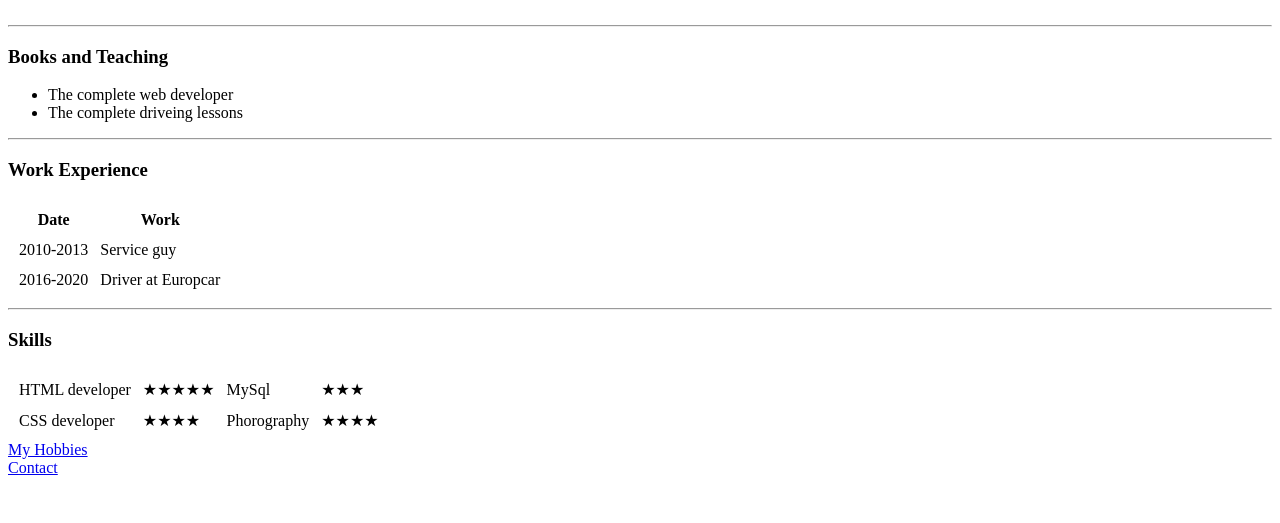
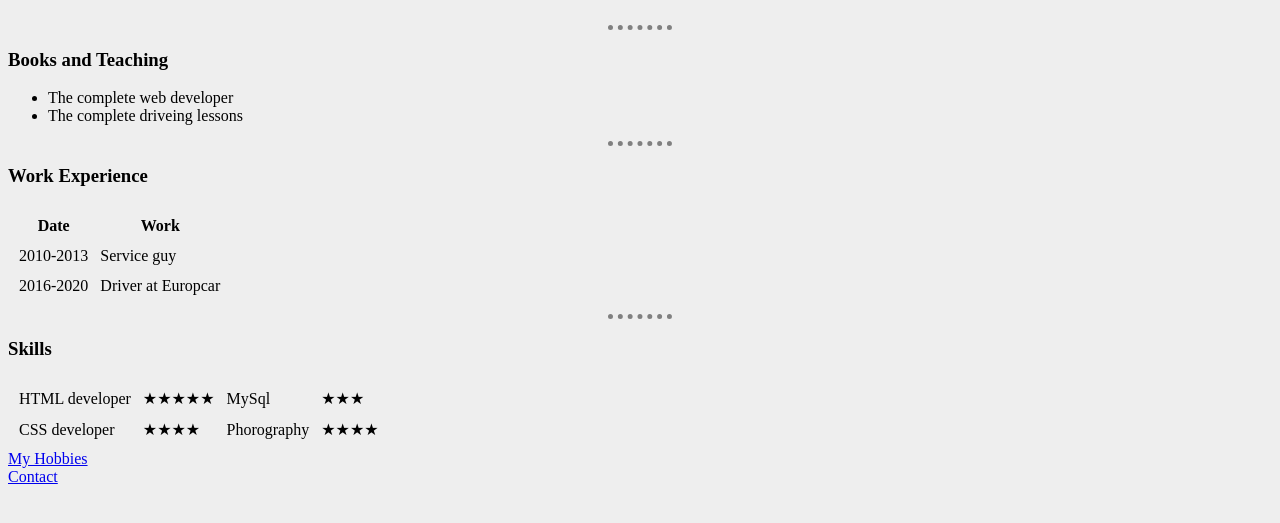
Before and after one commit to stbtamas/cv, a plain HTML site: page index.html in a window 1280 px wide. Shown: the part 187-710 px from the top of the page. Drawn offline with Linux system fonts and the light colour scheme.

Commit message:
added css folder

```diff
--- /dev/null
+++ b/css/styles.css
@@ -0,0 +1,12 @@
+body{
+  background-color: #eeeeee;
+}
+hr {
+
+  border-style: none;
+  border-top-style: dotted;
+  border-color: grey;
+  border-width: 5px;
+  width: 5%;
+
+}
--- a/index.html
+++ b/index.html
@@ -4,6 +4,7 @@
 <head>
   <meta charset="utf-8">
   <title>Salanki`s Personal Site</title>
+  <link rel="stylesheet" href="/css/styles.css">
 </head>
 
 <body>
```
Also changed, not shown: contact.html (+1 -0 lines), hobbies.html (+15 -0 lines).
